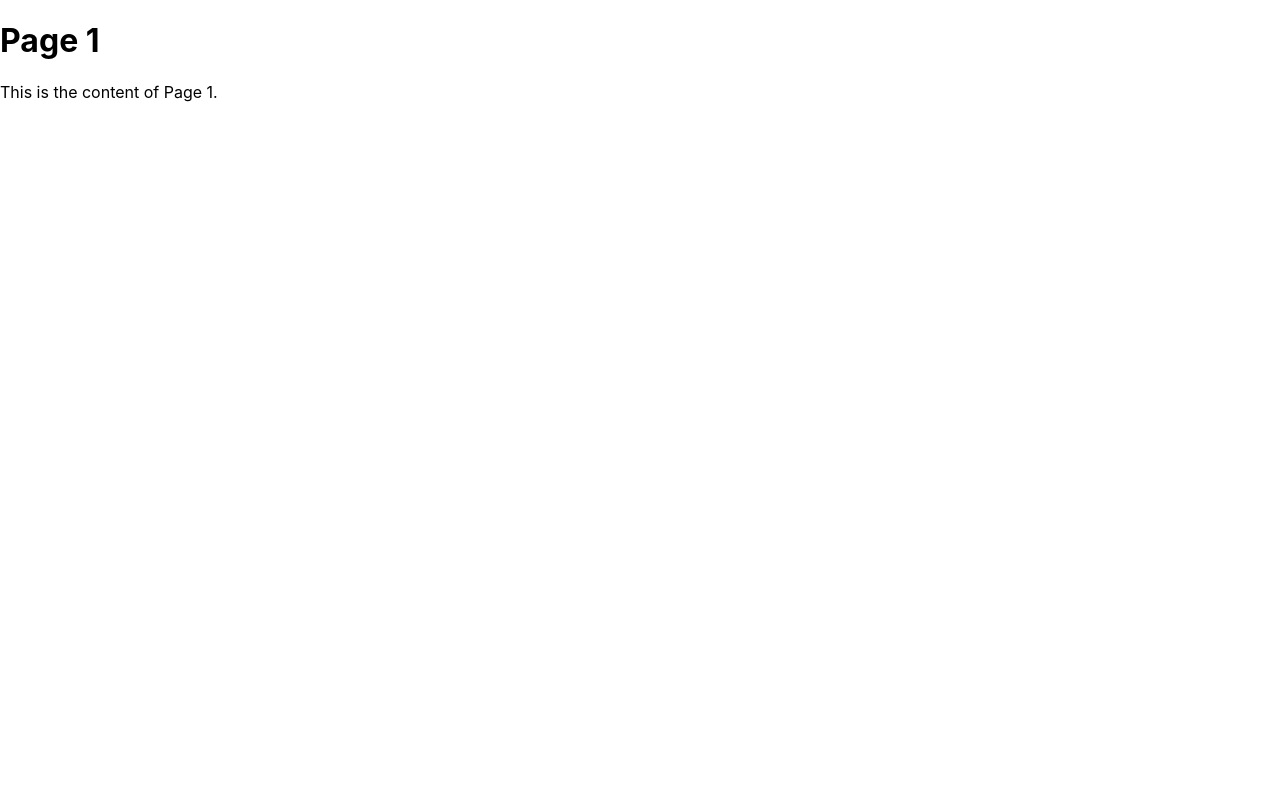
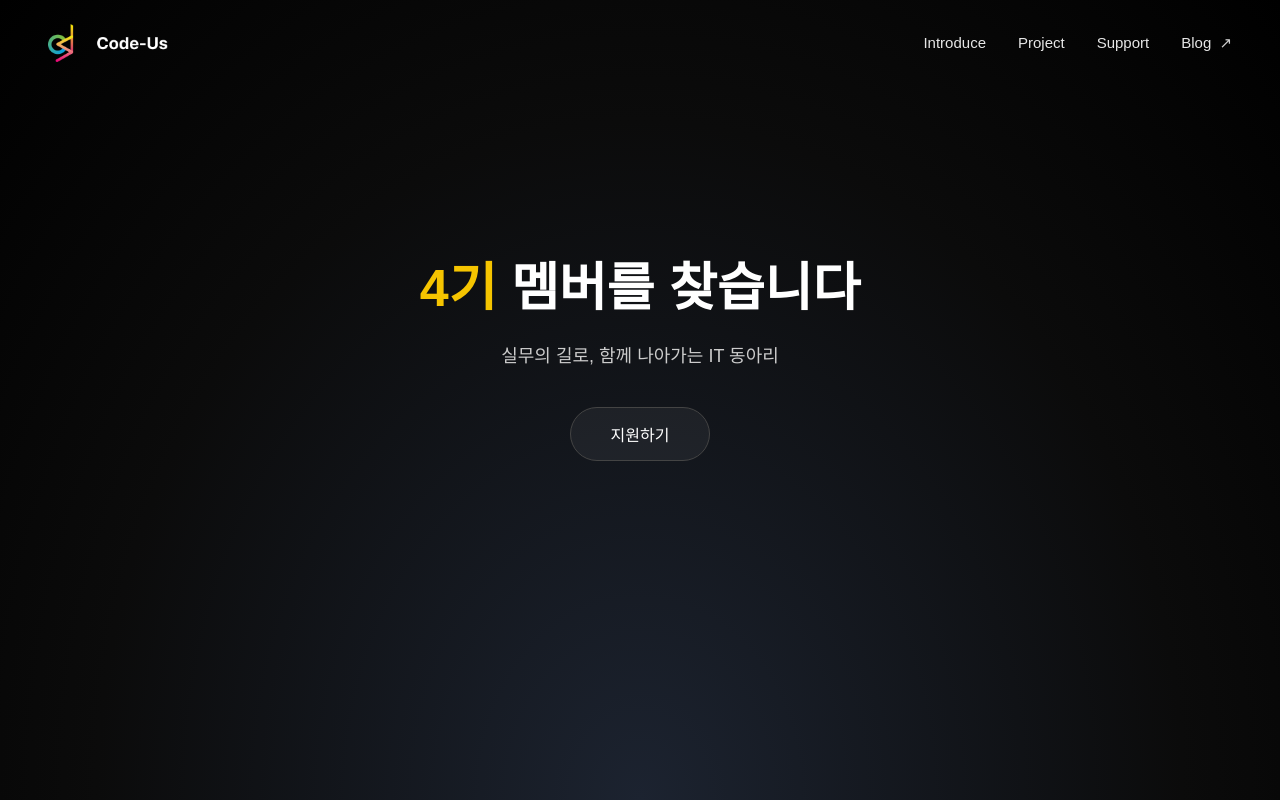
Before and after one commit to CODE-U-S/code_us, a React (Create React App) app: page / in a window 1280 px wide. Built offline with nearby package versions, Linux system fonts and the light colour scheme.

Commit message:
코더스 로고 이미지 배치, 헤더 완성

```diff
--- a/src/components/main/Page1.jsx
+++ b/src/components/main/Page1.jsx
@@ -1,10 +1,35 @@
-function Page1 (){
-    return (
-        <div>
-            <h1>Page 1</h1>
-            <p>This is the content of Page 1.</p>
-        </div>
-    );
+
+// src/components/main/Page1.jsx
+import "./css/Page1.css";
+
+function Page1() {
+  return (
+    <div className="page1">
+      {/* 헤더 */}
+      <header className="header">
+        <img src="/logo.png" alt="Code-Us" className="logo" style={{ width: "120px" }} />
+
+        <nav className="nav">
+          <span>Introduce</span>
+          <span>Project</span>
+          <span>Support</span>
+          <span className="blog">
+            Blog <span className="arrow">↗</span>
+          </span>
+        </nav>
+      </header>
+
+      {/* 메인 히어로 영역 */}
+      <main className="hero">
+        <h1>
+          <span className="highlight">4기</span> 멤버를 찾습니다
+        </h1>
+        <p>실무의 길로, 함께 나아가는 IT 동아리</p>
+
+        <button className="apply-btn">지원하기</button>
+      </main>
+    </div>
+  );
 }
 
 export default Page1;
--- a/src/components/main/css/Page1.css
+++ b/src/components/main/css/Page1.css
@@ -0,0 +1,84 @@
+/* 전체 배경 */
+.page1 {
+  min-height: 100vh;
+  background: radial-gradient(
+    ellipse at bottom,
+    #1c2330 0%,
+    #0b0b0b 60%,
+    #000 100%
+  );
+  color: white;
+  font-family: sans-serif;
+}
+
+/* 헤더 */
+.header {
+  display: flex;
+  justify-content: space-between;
+  align-items: center;
+
+  padding: 24px 48px;
+}
+
+.logo {
+  font-weight: bold;
+  font-size: 10px;
+}
+
+.nav {
+  display: flex;
+  gap: 32px;
+  font-size: 15px;
+}
+
+.nav span {
+  cursor: pointer;
+  opacity: 0.9;
+}
+
+.nav span:hover {
+  opacity: 1;
+}
+
+.blog .arrow {
+  margin-left: 4px;
+}
+
+/* 히어로 영역 */
+.hero {
+  text-align: center;
+  margin-top: 160px;
+}
+
+.hero h1 {
+  font-size: 52px;
+  font-weight: 700;
+  margin-bottom: 20px;
+}
+
+.highlight {
+  color: #f5c400;
+}
+
+.hero p {
+  font-size: 18px;
+  color: #ccc;
+  margin-bottom: 40px;
+}
+
+/* 버튼 */
+.apply-btn {
+  padding: 14px 40px;
+  font-size: 16px;
+  border-radius: 30px;
+
+  border: 1px solid #444;
+  background-color: rgba(255, 255, 255, 0.05);
+  color: white;
+
+  cursor: pointer;
+}
+
+.apply-btn:hover {
+  background-color: rgba(255, 255, 255, 0.12);
+}
```
Also changed, not shown: public/logo.png (added).
